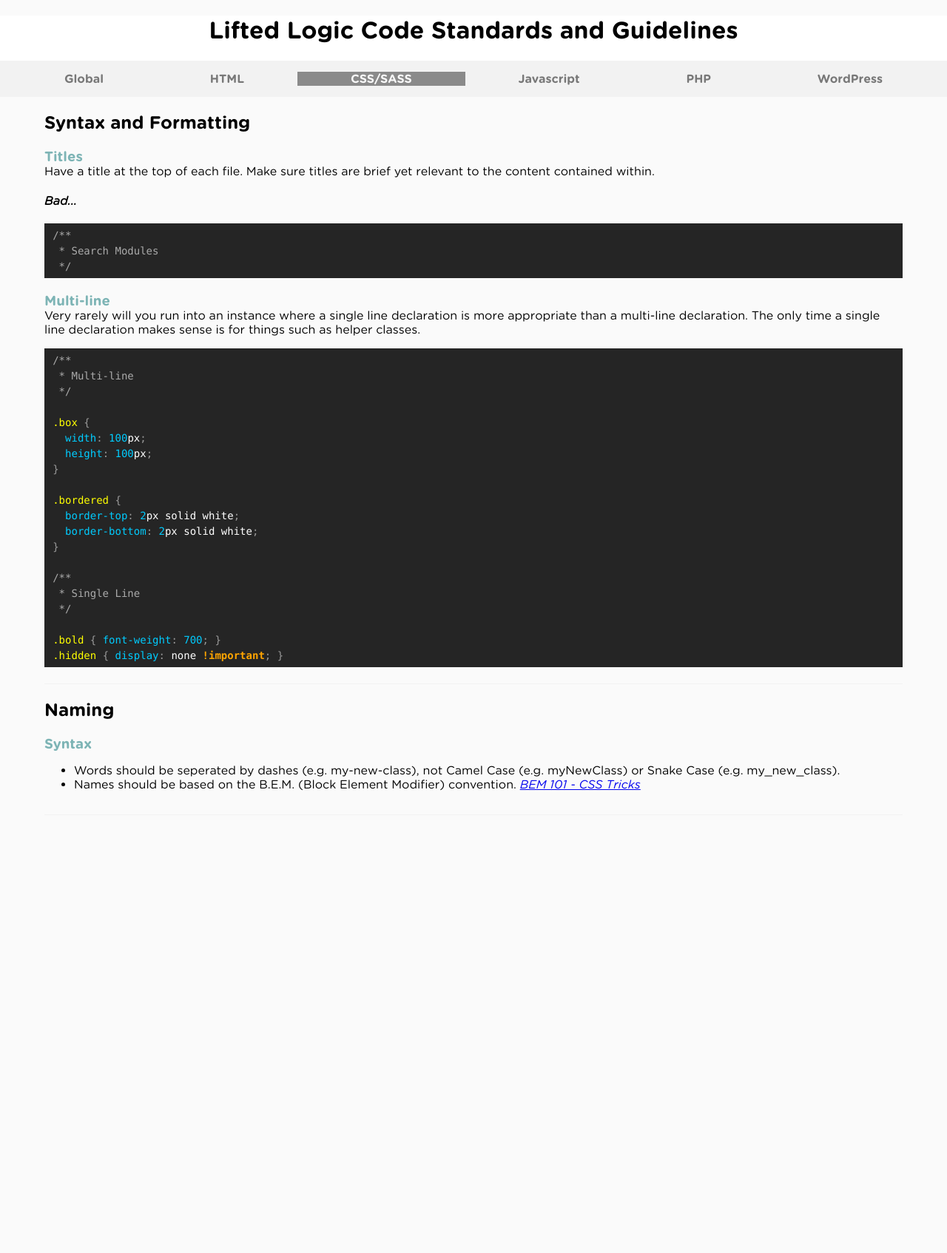
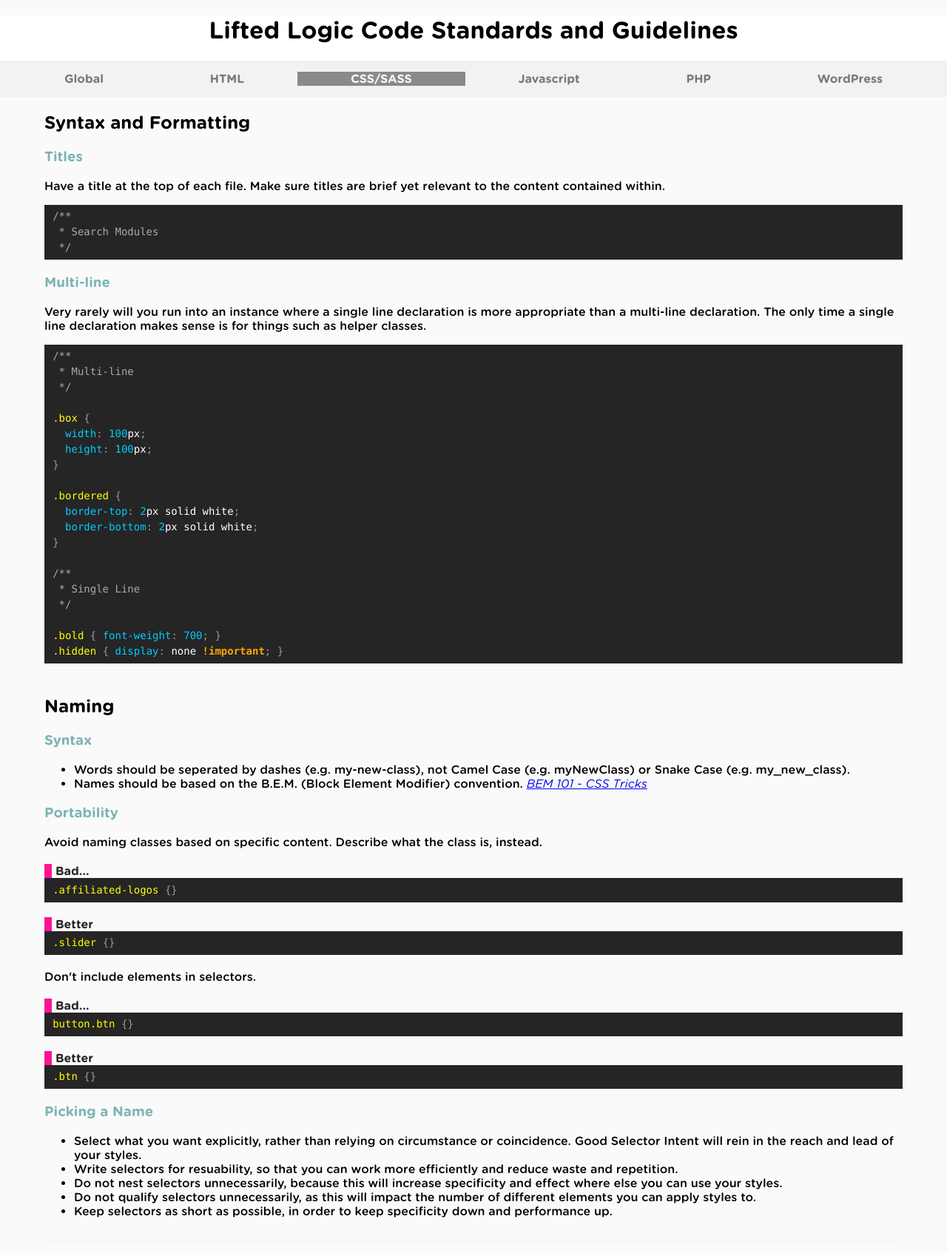
Before and after one commit to llandrew/ll-guidelines, a Jekyll site: the page built from css.html, in a window 1280 px wide. Shown: the whole page at 74% size. Built offline with Jekyll 4.4.1, drawn with Linux system fonts in a browser that asks for light colours; nearby versions of some CDN libraries; before the commit the page ends 1117 px from its top, so only the background shows below that.

Commit message:
Update Styles and Content

```diff
--- a/_sass/_base.scss
+++ b/_sass/_base.scss
@@ -107,8 +107,26 @@ h3 {
   color: #7DB4B5;
 }
 
-p {
-  margin-top: 0;
+h4 {
+  margin-bottom: -7px;
+  padding-left: 5px;
+
+  color: #252525;
+  border-left: 10px solid deeppink;
+
+  font-weight: 700;
+  opacity: .5;
+}
+
+p,
+li {
+  font-weight: 500;
+}
+
+h4,
+p,
+ul {
+  margin-top: 20px;
 }
 
 blockquote {
--- a/_sass/_layout.scss
+++ b/_sass/_layout.scss
@@ -206,3 +206,10 @@ code[class*="language-"] {
                 opacity .15s ease-in-out;
   }
 }
+
+hr {
+  margin: 48px 60px 30px -60px;
+
+  border: 0;
+  border-top: 1px solid black;
+}
--- a/css.html
+++ b/css.html
@@ -60,4 +58,48 @@ slug: css
     <li>Names should be based on the B.E.M. (Block Element Modifier) convention. <a href="https://css-tricks.com/bem-101/"><em>BEM 101 - CSS Tricks</em></a></li>
   </ul>
 
+  <h3>Portability</h3>
+
+    <p>Avoid naming classes based on specific content. Describe what the class is, instead.</p>
+
+    <h4>Bad...</h4>
+
+    <pre><code class="language-css">.affiliated-logos {}</code></pre>
+
+    <h4>Better</h4>
+
+    <pre><code class="language-css">.slider {}</code></pre>
+
+    <p>Don't include elements in selectors.</p>
+
+    <h4>Bad...</h4>
+
+    <pre><code class="language-css">button.btn {}</code></pre>
+
+    <h4>Better</h4>
+
+    <pre><code class="language-css">.btn {}</code></pre>
+
+    <h3>Picking a Name</h3>
+
+    <ul>
+      <li>
+        Select what you want explicitly, rather than relying on circumstance or coincidence. Good Selector
+        Intent will rein in the reach and lead of your styles.
+      </li>
+      <li>
+        Write selectors for resuability, so that you can work more efficiently and reduce waste and repetition.
+      </li>
+      <li>
+        Do not nest selectors unnecessarily, because this will increase specificity and effect where else you can use your styles.
+      </li>
+      <li>
+        Do not qualify selectors unnecessarily, as this will impact the number of different elements
+        you can apply styles to.
+      </li>
+      <li>
+        Keep selectors as short as possible, in order to keep specificity down and performance up.
+      </li>
+    </ul>
+
 </section>
```
Also changed, not shown: other parts of css.html (+0 -2 lines), html.html (+4 -4 lines).
